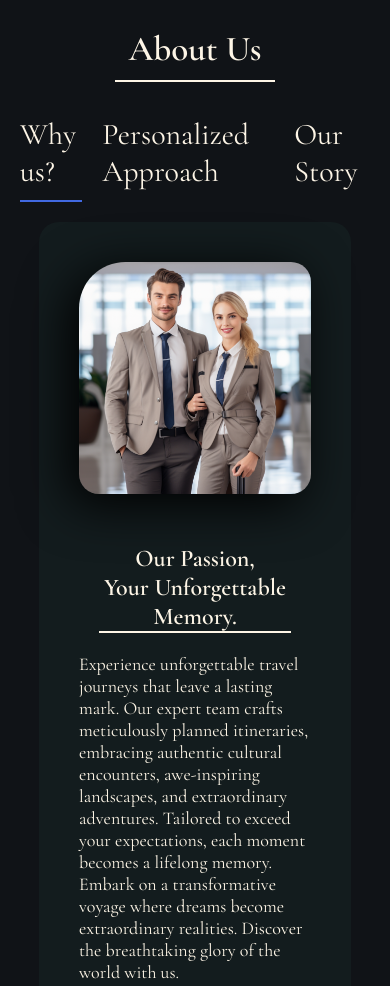
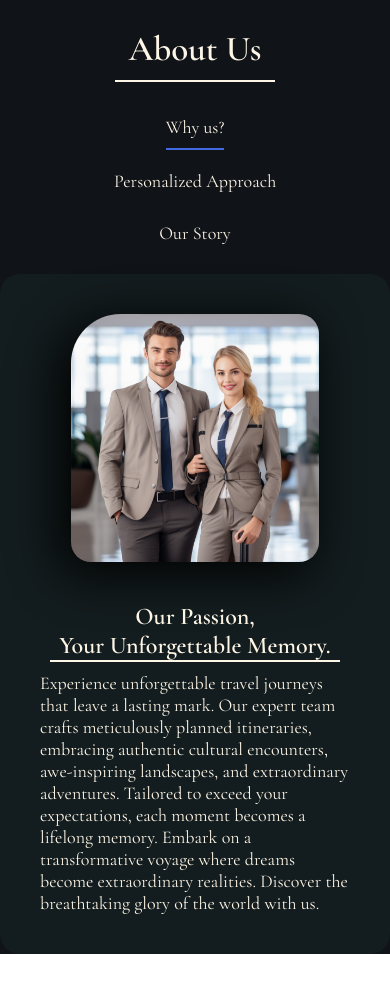
Before and after one commit to Snakersik/Traveler, a plain HTML site: page index.html in a window 390 px wide. Shown: the part 2654-3640 px from the top of the page. After the commit the page ends 3608 px from the top, so only its background shows below. Drawn offline with nearby package versions, Linux system fonts and the light colour scheme.

Commit message:
responsive

```diff
--- a/style.css
+++ b/style.css
@@ -367,6 +367,7 @@ article  span{
   display: flex;
   gap: 20px;
   justify-content: center;
+
 }
 
 .tab > p{
@@ -376,6 +377,7 @@ article  span{
   padding-bottom: 10px;
   font-size: 30px;
   font-style: 800;
+
 
 
 }
@@ -389,7 +391,7 @@ article  span{
   opacity: 1;
   transition: opacity 2s;
   display: flex;
-  display: flex;
+
 
 }
 
@@ -515,6 +517,8 @@ article  span{
   }
   article{
     flex-direction: column;
+    width: 100%;
+
   }
   article > div{
     max-width: 100%;
@@ -522,9 +526,19 @@ article  span{
     width: 100%;
   }
   article > img{
-    width: 100%;
+    width: 80%;
     margin: auto;
+    padding-bottom: 0;
   }
+
+  article  h1{
+    padding: 10px;
+  }
+
+  .tab > p{
+    font-size: 20px;
+  }
+
 
 }
 
@@ -534,4 +548,20 @@ article  span{
   {
     font-size: 16px;
 }
+article > p{
+ font-size: 16px;
 }
+
+.tab > p{
+  font-size: 18px;
+}
+}
+
+
+@media (max-width: 500px){
+  .tab{
+    flex-direction: column;
+    justify-content: center;
+    align-items: center;
+  }
+}
```
Also changed, not shown: index.html (+2 -2 lines).
